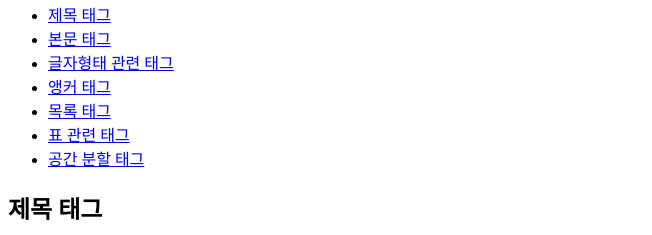
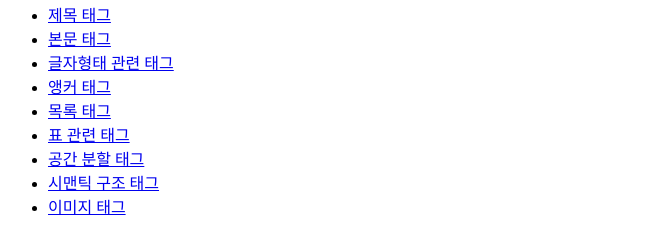
Before and after one commit to JungYeonHwi/wp-html, a plain HTML site: page index.html in a window 1280 px wide. Shown: the part 87-322 px from the top of the page, without its empty margins (0-652 px from the left). Drawn offline with Linux system fonts and the light colour scheme.

Commit message:
이미지 태그 실습

```diff
--- a/index.html
+++ b/index.html
@@ -27,6 +27,12 @@
         </li>
         <li>
             <a href="./space.html">공간 분할 태그</a>
+        </li>
+        <li>
+            <a href="./semantic.html">시맨틱 구조 태그</a>
+        </li>
+        <li>
+            <a href="./image.html">이미지 태그</a>
         </li>
     </ul>
 
```
